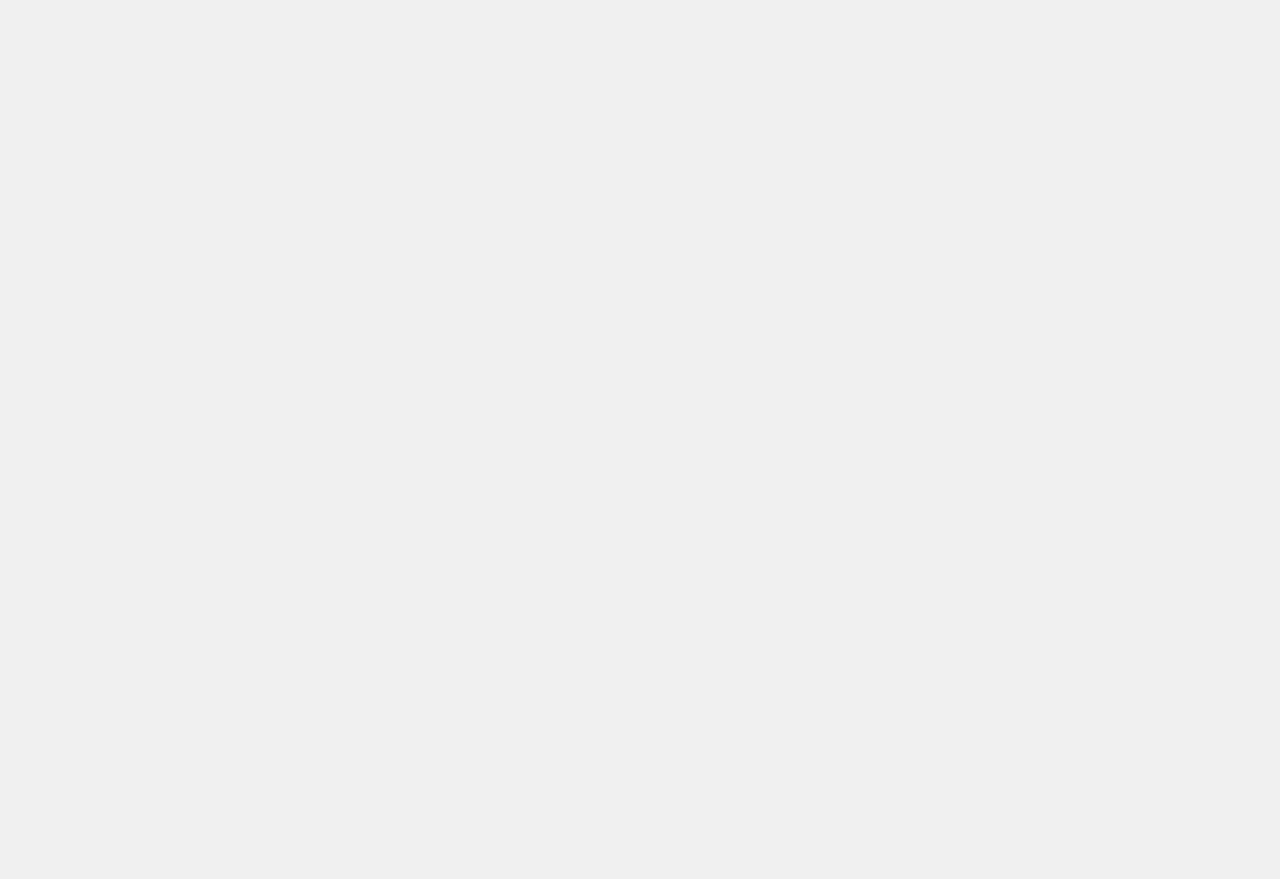
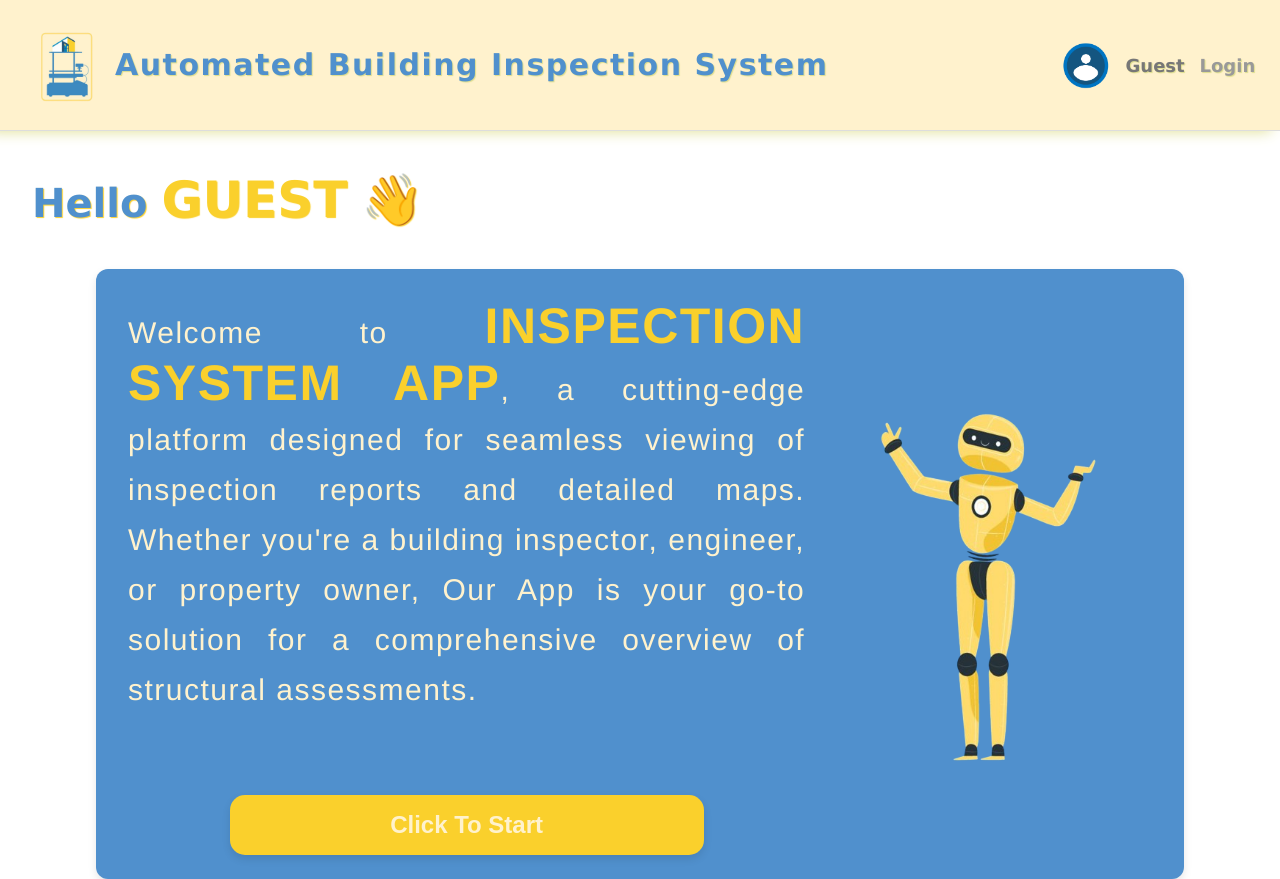
Before and after one commit to ayatallan/TurtleBot-App, a Django app: page /dashboard/ in a window 1280 px wide. Before the commit the page is empty. Before the commit the page ends 800 px from the top, so only its background shows below. Run offline with Django 4.2, Linux system fonts and the light colour scheme.

Commit message:
create the homepage

```diff
--- a/turtle_website/turtle_website/settings.py
+++ b/turtle_website/turtle_website/settings.py
@@ -50,6 +50,8 @@ MIDDLEWARE = [
     "django.contrib.auth.middleware.AuthenticationMiddleware",
     "django.contrib.messages.middleware.MessageMiddleware",
     "django.middleware.clickjacking.XFrameOptionsMiddleware",
+
+
 ]
 
 ROOT_URLCONF = "turtle_website.urls"
--- /dev/null
+++ b/turtle_website/users/static/images/map.yaml
@@ -0,0 +1,6 @@
+image: /home/ayat/Desktop/Turtle/TurtleBot-App/turtle_website/users/static/images/map.pgm
+resolution: 0.050000
+origin: [-12.200000, -12.200000, 0.000000]
+negate: 0
+occupied_thresh: 0.65
+free_thresh: 0.196
--- a/turtle_website/users/templates/static/css/dashboard.css
+++ /dev/null
@@ -1,32 +0,0 @@
-/* static/css/dashboard.css */
-body {
-    font-family: Arial, sans-serif;
-    margin: 0;
-    padding: 0;
-    background-color: #f0f0f0;
-    color: #333;
-}
-
-.header {
-    background-color: #007bff;
-    padding: 20px;
-    text-align: center;
-}
-
-.container {
-    max-width: 800px;
-    margin: 20px auto;
-    padding: 20px;
-    background-color: #ffffff;
-    border-radius: 8px;
-    box-shadow: 0 0 10px rgba(0, 0, 0, 0.1);
-}
-
-.content {
-    margin-top: 20px;
-}
-
-a {
-    color: #007bff;
-    margin-right: 10px;
-}
--- a/turtle_website/users/templates/users/dashboard.html
+++ b/turtle_website/users/templates/users/dashboard.html
@@ -1,14 +1,217 @@
-<!--users/templates/users/dashboard.html-->
-{% extends 'base.html' %}
+{% load static %}
+<!DOCTYPE html>
+<html lang="en">
 
-{% block content %}
-hiiiiiiiiiiiiiiiiiiiiiiiiiii
-  <div class="header">
-    <h1 style="color: #ffcc00;">Dashboard</h1>
-    <p>Hello, {{ user.username|default:'Guest' }}!</p>
+<head>
+  <meta charset="UTF-8">
+  <meta name="viewport" content="width=device-width, initial-scale=1.0">
+  <link rel="icon" href="{% static 'images/logo1.png' %}">
+
+  <title>Inspection App</title>
+
+  <style>
+    body {
+      margin: 0;
+      height: 90vh;
+
+    }
+
+    .websiteHeader {
+      display: flex;
+      align-items: center;
+      justify-content: space-between;
+      padding: 20px 20px;
+      border-bottom: 1px solid #dddddd;
+      position: sticky;
+      z-index: 1;
+      top: 0;
+      font-family: 'Lucida Sans', 'Lucida Sans Regular', 'Lucida Grande', 'Lucida Sans Unicode', Geneva, Verdana, sans-serif;
+      text-shadow: 1px 1px 1px #dddd8d;
+      background: #FFF2CD;
+      box-shadow: -10px -1px 14px 1px #dddd8d;
+    }
+
+    .websiteHeader>.left {
+      display: flex;
+      align-items: center;
+    }
+
+    .websiteHeader>.left>h1 {
+      font-size: 30px;
+      color: #5090cd;
+      line-height: 1;
+      display: flex;
+      align-items: center;
+      /* text-transform: uppercase; */
+      letter-spacing: 1.5px;
+      margin: 0;
+      margin-right: 20px;
+    }
+
+
+    .websiteHeader>.left>h1>img {
+      height: 90px;
+      width: auto;
+      margin-right: 5px;
+    }
+
+    .websiteHeader .right {
+      display: flex;
+      align-items: center;
+    }
+
+    .websiteHeader .right .user-badge {
+      display: flex;
+      align-items: center;
+      column-gap: 10px;
+      font-size: 18px;
+      font-weight: bold;
+      color: #777777;
+    }
+
+    .websiteHeader .right .user-badge>img {
+      border-radius: 50%;
+      width: 60px;
+      height: 60px;
+      margin: 0;
+    }
+
+    .websiteHeader .right .user-badge>.content>a {
+      appearance: none;
+      background: none;
+      border: none;
+      font-weight: bold;
+      color: #999;
+      cursor: pointer;
+      text-decoration: none;
+      padding: .3rem;
+    }
+
+    .websiteHeader .right .user-badge>.content>a:hover,
+    .websiteHeader .right .user-badge>.content>a:active,
+    .websiteHeader .right .user-badge>.content>a:focus {
+      color: #666;
+    }
+
+    .view-wrapper {
+      display: flex;
+      justify-content: center;
+      font-size: 30px;
+      letter-spacing: 1.5px;
+
+
+    }
+
+    .view {
+      display: flex;
+      justify-content: center;
+      align-items: center;
+      width: 80%;
+      padding: 2rem;
+      padding-bottom: 1rem;
+      box-shadow: 0 4px 8px rgba(0, 0, 0, 0.1);
+      background-color: #5090cd;
+      border-radius: 12px;
+
+
+    }
+
+    .view>.img {
+      display: flex;
+      justify-content: right;
+      align-items: center;
+
+
+    }
+
+    img {
+      width:100%;
+      height: 100%;
+    }
+
+    .view>.description {
+      display: flex;
+      align-items: center;
+      flex-direction: column;
+      width: 90%;
+      font-family: 'Lucida Sans', 'Lucida Sans Regular', 'Lucida Grande', 'Lucida Sans Unicode', Geneva, Verdana, sans-serif;
+      text-align: justify;
+      text-justify: inter-word;
+      /* height: 50vh; */
+      color: #FFF2CD;
+
+
+
+    }
+
+    strong {
+      color: #fad02c;
+      text-transform: uppercase;
+      font-size: 50px;
+
+
+    }
+
+    .hello {
+      font-size: 40px;
+      text-align: left;
+      padding-left: 2rem;
+      font-family: 'Lucida Sans', 'Lucida Sans Regular', 'Lucida Grande', 'Lucida Sans Unicode', Geneva, Verdana, sans-serif;
+    }
+
+    .name{
+      color: #5090cd;
+      font-weight: bolder;
+      text-shadow: 1px 1px 1px #fad02c;
+
+    }
+    .btn {
+      /* background-color: red; */
+      line-height: 50px;
+      font-family: 'Franklin Gothic Medium', 'Arial Narrow', Arial, sans-serif;
+
+
+    }
+
+    .view>.description>.butons {
+      background-color:  #fad02c;
+      width: 70%;
+      padding: 1rem;
+      color: #FFF2CD;
+      border: none;
+      box-shadow: 0 4px 8px rgba(0, 0, 0, 0.1);
+      border-radius: 15px;
+      margin: 0.5rem;
+      cursor: pointer;
+      font-weight: bolder;
+      font-size: 24px;
+      margin-top: 5rem;
+    }
+
+    .view>.description>.butons:hover {
+      background-color: #FFF2CD;
+      color: #fad02c;
+
+    }
+  </style>
+
+<body>
+
+  <header class="websiteHeader">
+    <div class="left">
+      <h1>
+        <img src="{% static 'images/logo1.png' %}" alt="Bot" width="70" height="70" />
+        Automated Building Inspection System
+
+      </h1>
     </div>
+    <div class="right">
+      <span class="user-badge">
+        <!-- Replace with a placeholder user image or user icon -->
+        <img src="{% static 'images/12.png' %}" alt="user logo" width="70" height="70" />
 
-  <div class="container">
+        <p >{{ user.username|default:'Guest' }}</p>
+
         <div class="content">
           {% if user.is_authenticated %}
           <a href="{% url 'logout' %}">Logout</a>
@@ -17,5 +220,34 @@ hiiiiiiiiiiiiiiiiiiiiiiiiiii
           <a href="{% url 'login' %}">Login</a>
           {% endif %}
         </div>
+
+      </span>
     </div>
-{% endblock %}
+  </header>
+  <div class="hello">
+    <p class="name"> Hello <strong>{{ user.username|default:'Guest' }}</strong> <strong> &#128075;</strong></p>
+  </div>
+  <div class="view-wrapper">
+
+    <div class="view">
+
+      <div class="description">
+        <div class="btn">
+          Welcome to <strong> INSPECTION SYSTEM APP</strong>, a cutting-edge platform designed for seamless
+          viewing of inspection reports and
+          detailed maps. Whether you're a building inspector, engineer, or property owner, Our App is your
+          go-to solution for a comprehensive overview of structural assessments.
+        </div>
+        <button class="butons">Click To Start</button>
+      </div>
+
+      <div class="img">
+        <img src="{% static 'images/Robot.png' %}" alt="">
+      </div>
+
+    </div>
+  </div>
+
+</body>
+
+</html>
--- a/turtle_website/users/urls.py
+++ b/turtle_website/users/urls.py
@@ -5,4 +5,5 @@ urlpatterns = [
     path("accounts/", include("django.contrib.auth.urls")),
     path('oauth/', include('social_django.urls', namespace='social')), # <-- here
     path("register/", register, name="register"),
+
 ]
```
Also changed, not shown: turtle_website/db.sqlite3, turtle_website/users/static/images/11.png (added), turtle_website/users/static/images/12.png (added), turtle_website/users/static/images/13.png (added), turtle_website/users/static/images/Robot.png (added), turtle_website/users/static/images/logo.png (added), turtle_website/users/static/images/logo1.png (added), turtle_website/users/static/images/robot.svg (added), turtle_website/users/static/images/turtle.png (added), turtle_website/users/static/images/turtlebot-animation.gif (added), turtle_website/users/static/images/user.svg (added), turtle_website/users/views.py (line endings or trailing spaces), 1 other file. Lines whose indentation alone changed are shown as unchanged.
